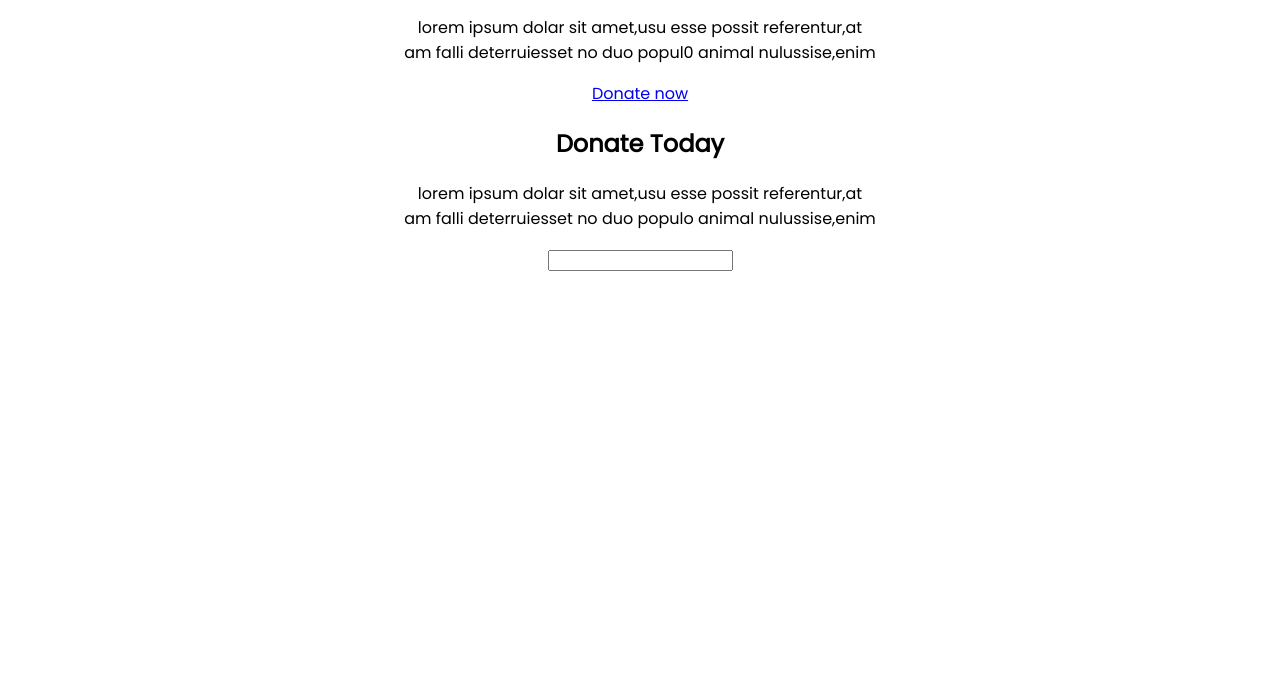
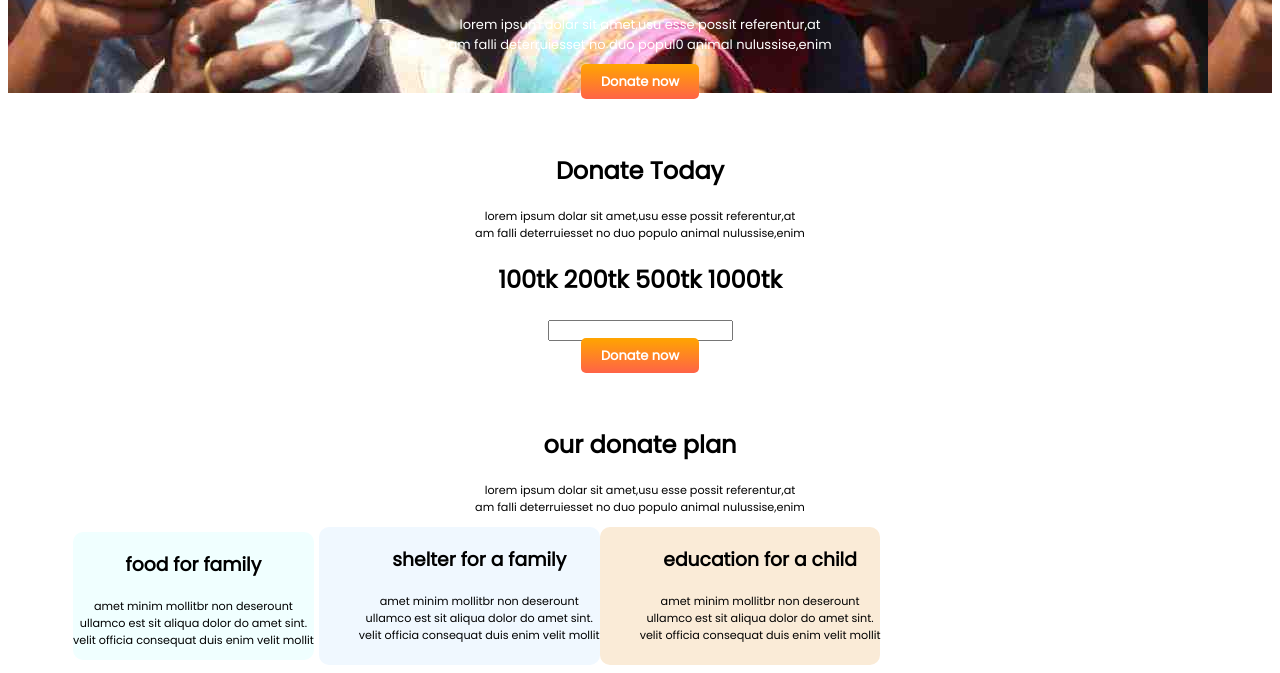
Before and after one commit to javascript-develop/landing-page-website, a plain HTML site: page index.html in a window 1280 px wide. Shown: the part 149-822 px from the top of the page. Before the commit the page ends 800 px from the top, so only its background shows below. Drawn offline with Linux system fonts and the light colour scheme.

Commit message:
donate-today

```diff
--- a/index.html
+++ b/index.html
@@ -4,7 +4,7 @@
     <meta charset="UTF-8">
     <meta http-equiv="X-UA-Compatible" content="IE=edge">
     <meta name="viewport" content="width=device-width, initial-scale=1.0">
-    <title>landing page website</title>
+    <title>donate ebsite</title>
     <link rel="preconnect" href="https://fonts.googleapis.com">
 <link rel="preconnect" href="https://fonts.gstatic.com" crossorigin>
 <link href="https://fonts.googleapis.com/css2?family=Poppins&display=swap" rel="stylesheet">
@@ -14,18 +14,46 @@
    <section class="donate-1st">
     <div>
         <h1>Let's Help Those Who are <br> More In Need</h1>
-        <p>lorem ipsum dolar sit amet,usu esse possit referentur,at <br> am falli
+        <p class="paragrap-color">lorem ipsum dolar sit amet,usu esse possit referentur,at <br> am falli
             deterruiesset no duo popul0 animal nulussise,enim
         </p>
-        <a href="Donate-now" target="_blank">Donate now</a>
+        <a class="link-button" href="Donate-now" target="_blank">Donate now</a>
        </div>
    </section>
    <section class="donate-2end">
     <div>
         <h2>Donate Today</h2>
-        <p>lorem ipsum dolar sit amet,usu esse possit referentur,at <br> am falli
+        <p id="para">lorem ipsum dolar sit amet,usu esse possit referentur,at <br> am falli
          deterruiesset no duo populo animal nulussise,enim</p>
+        <h2>100tk  200tk  500tk  1000tk</h2>
         <input type="number" name="Donate-now" id="other amount (taka)">
+       <div>
+        <a class="link-button" href="Donate-now" target="_blank">Donate now</a>
+       </div>
+    </div>
+   </section>
+   <section class="donate-3rd">
+    <div>
+        <h2>our donate plan</h2>
+        <p id="para">lorem ipsum dolar sit amet,usu esse possit referentur,at <br>
+            am falli deterruiesset no duo populo animal nulussise,enim</p>
+    </div>
+    <div class="plan-three">
+        <div class="our-plan">
+            <h3>food for family</h3>
+            <p id="para">amet minim mollitbr non deserount<br> ullamco est sit
+                aliqua dolor do amet sint. <br> velit officia consequat duis enim velit mollit</p>
+        </div>
+        <div class="our-plan2">
+            <h3>shelter for a family</h3>
+            <p id="para">amet minim mollitbr non deserount<br> ullamco est sit
+                aliqua dolor do amet sint. <br> velit officia consequat duis enim velit mollit</p>
+        </div>
+        <div class="our-plan3">
+            <h3>education for a child</h3>
+            <p id="para">amet minim mollitbr non deserount<br> ullamco est sit
+                aliqua dolor do amet sint. <br> velit officia consequat duis enim velit mollit</p>
+        </div>
     </div>
    </section>
 </body>
--- a/style.css
+++ b/style.css
@@ -1,14 +1,59 @@
 .donate-1st{
+    background-image: url(donation8.jpg);
     text-align: center;
-
 }
 .donate-2end{
     text-align: center;
+    padding-top: 40px;
 
+}
+.donate-3rd{
+    text-align: center;
+    padding-top: 40px;
+}
+.paragrap-color{
+    color: white;
+    text-align: center;
+    font-size: small;
+}
+#para{
+    text-align: center;
+    font-size: 70%;
+}
+.our-plan{
+    box-shadow: gray;
+    margin: 5px;
+    background-color: azure;
+    border-radius: 10px;
+}
+.our-plan2{
+    padding-left: 40px;
+    background-color: aliceblue;
+    border-radius: 10px;
+}
+.our-plan3{
+    padding-left: 40px;
+    background-color: antiquewhite;
+    border-radius: 10px
 }
 body{
     font-family: 'Poppins', sans-serif;
 }
 h1{
     font-size: 35px;
+    color: white;
 }
+.link-button{
+    text-decoration: none;
+    background-image: linear-gradient(orange,tomato);
+    padding: 8px 20px;
+    border-radius: 5px;
+    font-size: small;
+    font-weight: 700;
+    color: white;;
+
+}
+.plan-three{
+    display: flex;
+    padding-left: 60px;
+}
```
Also changed, not shown: donation2.jpg (added), donation8.jpg (added).
